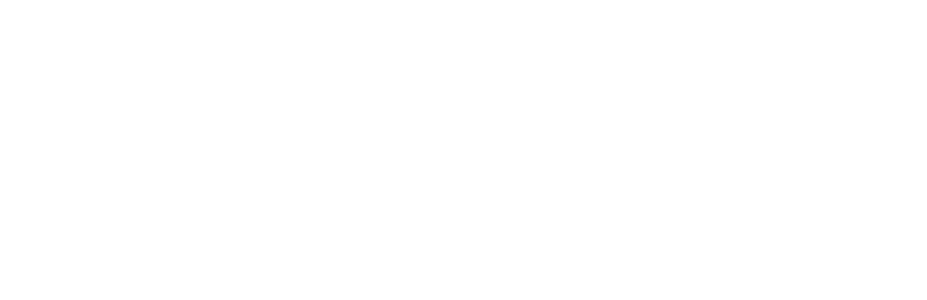
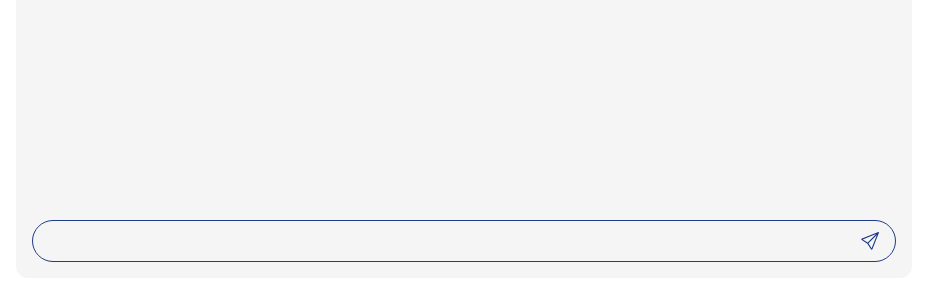
Before and after one commit to Sami-Rocks/local-chat, a React (Create React App) app: page / in a window 1280 px wide. Shown: the part 482-782 px from the top of the page, without its empty margins (176-1103 px from the left). Built offline with nearby package versions, Linux system fonts and the light colour scheme.

Commit message:
input field and send button built

```diff
--- a/src/App.js
+++ /dev/null
@@ -1,10 +0,0 @@
-
-function App() {
-  return (
-    <div className="">
-
-    </div>
-  );
-}
-
-export default App;
--- /dev/null
+++ b/src/App.jsx
@@ -0,0 +1,22 @@
+
+function App() {
+  return (
+    <div className="w-screen h-screen md:py-10">
+      <div className="w-auto md:rounded-xl mx-auto max-w-4xl h-full bg-background p-4 relative" >
+
+        <div className="absolute left-0 bottom-0 z-10 w-full p-4" >
+          <div className="border border-primary overflow-hidden rounded-full flex justify-between items-center" >
+            <input className="w-full outline-none py-2 px-4 bg-transparent" type="text" />
+            <button className="pr-4" >
+              <svg xmlns="http://www.w3.org/2000/svg" width="18" height="18" class="fill-primary bi bi-send" viewBox="0 0 16 16">
+                <path d="M15.854.146a.5.5 0 0 1 .11.54l-5.819 14.547a.75.75 0 0 1-1.329.124l-3.178-4.995L.643 7.184a.75.75 0 0 1 .124-1.33L15.314.037a.5.5 0 0 1 .54.11ZM6.636 10.07l2.761 4.338L14.13 2.576 6.636 10.07Zm6.787-8.201L1.591 6.602l4.339 2.76 7.494-7.493Z"/>
+              </svg>
+            </button>
+          </div>
+        </div>
+      </div>
+    </div>
+  );
+}
+
+export default App;
--- a/tailwind.config.js
+++ b/tailwind.config.js
@@ -1,8 +1,14 @@
 /** @type {import('tailwindcss').Config} */
 module.exports = {
-  content: [],
+  content: ["./src/**/*.{js,jsx,ts,tsx}"],
   theme: {
     extend: {
+      colors : {
+        background: '#F6F5F5',
+        primary: '#1F3C88',
+        black: "#070D2B",
+        white: "#E5E5E5",
+      },
       fontFamily: {
         sans: ["Ubuntu", "sans-serif"],
       },
```
